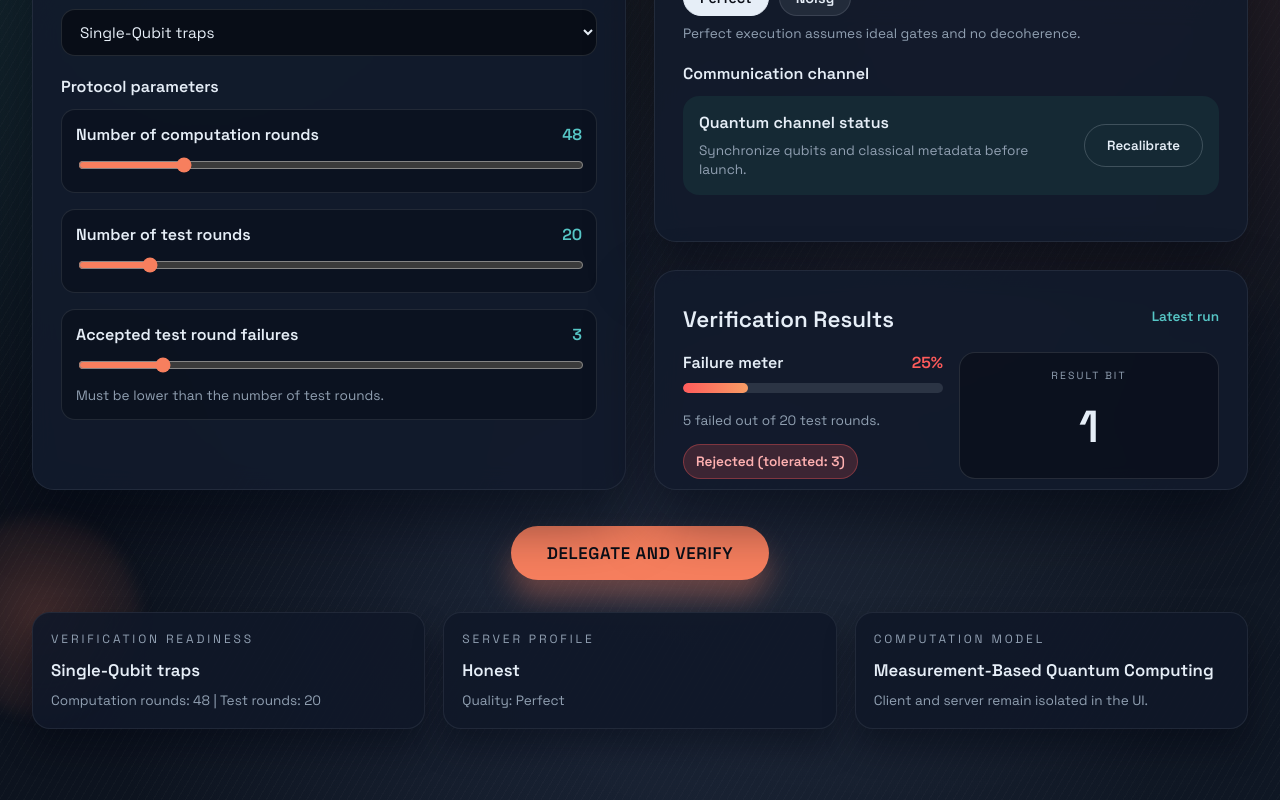
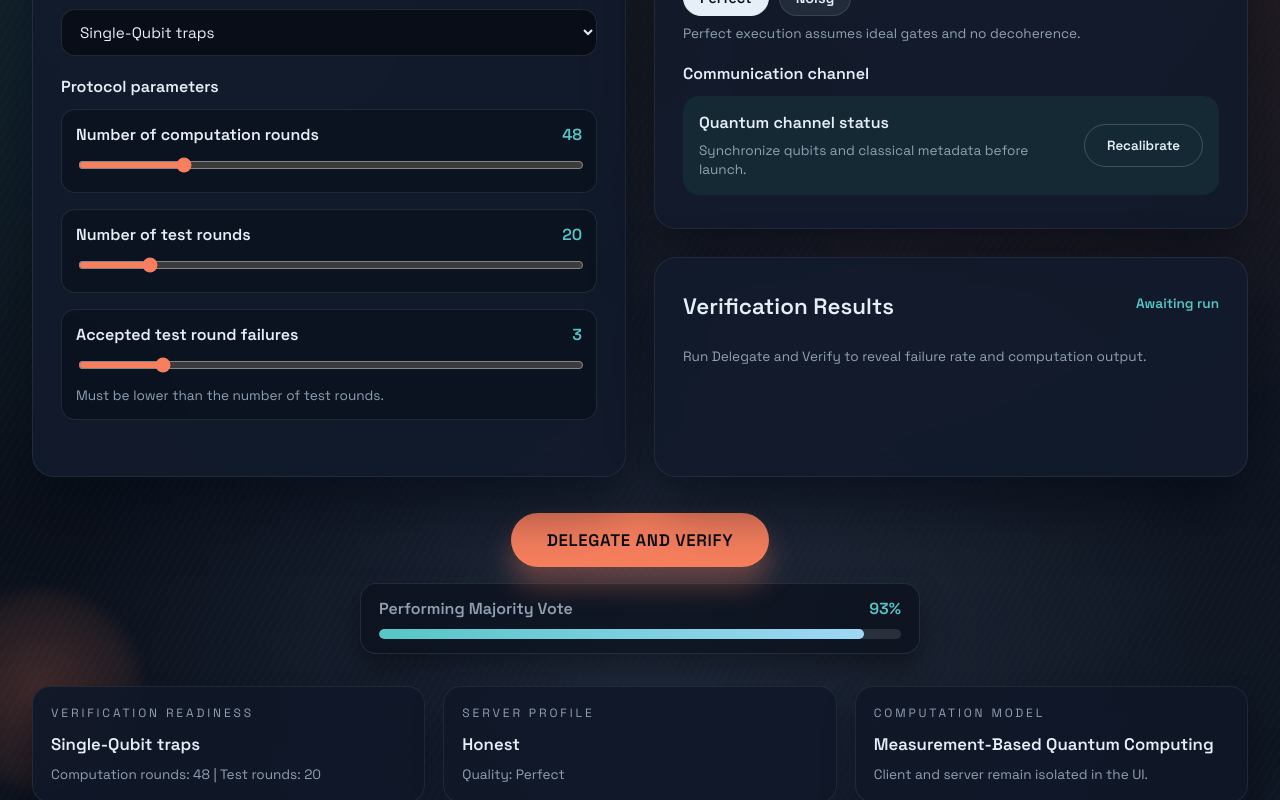
Before and after one commit to jemappellesami/the-verification-software, a React (Vite) app in the folder verification-software/: page / in a window 1280 px wide. Both pictures are taken after a click on the button "DELEGATE AND VERIFY". Shown: the part 299-1099 px from the top of the page. Built offline with nearby package versions, Linux system fonts and the light colour scheme.

Commit message:
Progression bar

```diff
--- a/verification-software/src/App.css
+++ b/verification-software/src/App.css
@@ -166,6 +166,49 @@ body::before {
   padding: 16px 36px;
   letter-spacing: 0.04em;
   text-transform: uppercase;
+}
+
+.progress-panel {
+  margin: 16px auto 0;
+  max-width: 560px;
+  width: 100%;
+  background: rgba(10, 16, 28, 0.7);
+  border: 1px solid rgba(230, 238, 247, 0.1);
+  border-radius: 16px;
+  padding: 14px 18px;
+  display: grid;
+  gap: 10px;
+  box-shadow: 0 14px 28px rgba(0, 0, 0, 0.35);
+}
+
+.progress-header {
+  display: flex;
+  justify-content: space-between;
+  align-items: center;
+  font-weight: 600;
+}
+
+.progress-label {
+  color: var(--muted);
+}
+
+.progress-value {
+  color: var(--accent-2);
+}
+
+.progress-track {
+  height: 10px;
+  border-radius: 999px;
+  background: rgba(230, 238, 247, 0.12);
+  overflow: hidden;
+}
+
+.progress-fill {
+  height: 100%;
+  width: 0%;
+  background: linear-gradient(90deg, #56c6c6, #9fd7f5);
+  border-radius: inherit;
+  transition: width 0.05s linear;
 }
 
 .model-menu-wrap {
--- a/verification-software/src/App.tsx
+++ b/verification-software/src/App.tsx
@@ -1,4 +1,4 @@
-import { useEffect, useMemo, useState } from "react";
+import { useEffect, useMemo, useRef, useState } from "react";
 import "./App.css";
 import ClientPanel from "./components/ClientPanel";
 import InsightsSection from "./components/InsightsSection";
@@ -28,6 +28,15 @@ const maliciousModels = [
   "Custom malicious model",
 ];
 
+const progressSteps = [
+  "Preparing qubits",
+  "Blinding the computation",
+  "Communicating qubits to Server",
+  "Decode measurement outcomes",
+  "Checking traps",
+  "Performing Majority Vote",
+];
+
 function App() {
   const [model, setModel] = useState(models[0]);
   const [isModelMenuOpen, setIsModelMenuOpen] = useState(false);
@@ -44,6 +53,11 @@ function App() {
   const [isResultsStale, setIsResultsStale] = useState(false);
   const [failedTestRounds, setFailedTestRounds] = useState(0);
   const [resultBit, setResultBit] = useState<number | null>(null);
+  const [progress, setProgress] = useState(0);
+  const [progressLabel, setProgressLabel] = useState(progressSteps[0]);
+  const [isProgressVisible, setIsProgressVisible] = useState(false);
+  const [isVerifying, setIsVerifying] = useState(false);
+  const progressTimerRef = useRef<number | null>(null);
 
   const acceptedFailuresMax = useMemo(() => Math.max(testRounds - 1, 0), [
     testRounds,
@@ -54,6 +68,14 @@ function App() {
     setIsResultsStale(true);
     setFailedTestRounds(0);
     setResultBit(null);
+    setProgress(0);
+    setProgressLabel(progressSteps[0]);
+    setIsProgressVisible(false);
+    setIsVerifying(false);
+    if (progressTimerRef.current) {
+      window.clearInterval(progressTimerRef.current);
+      progressTimerRef.current = null;
+    }
   };
 
   const handleTestRounds = (value: number) => {
@@ -98,12 +120,61 @@ function App() {
   };
 
   const handleDelegateVerify = () => {
-    const safeTestRounds = Math.max(testRounds, 1);
-    const failures = Math.floor(Math.random() * safeTestRounds);
-    setFailedTestRounds(failures);
-    setResultBit(Math.random() < 0.5 ? 0 : 1);
-    setHasResults(true);
+    if (isVerifying) {
+      return;
+    }
+
+    const totalDuration = 3000;
+    const startTime = performance.now();
+
+    setHasResults(false);
     setIsResultsStale(false);
+    setIsProgressVisible(true);
+    setIsVerifying(true);
+    setProgress(0);
+    setProgressLabel(progressSteps[0]);
+
+    if (progressTimerRef.current) {
+      window.clearInterval(progressTimerRef.current);
+    }
+
+    progressTimerRef.current = window.setInterval(() => {
+      const elapsed = performance.now() - startTime;
+      const ratio = Math.min(elapsed / totalDuration, 1);
+      const nextProgress = Math.round(ratio * 100);
+      const stepIndex = Math.min(
+        progressSteps.length - 1,
+        Math.floor(ratio * progressSteps.length)
+      );
+
+      setProgress(nextProgress);
+      setProgressLabel(progressSteps[stepIndex]);
+
+      if (ratio >= 1) {
+        const safeTestRounds = Math.max(testRounds, 1);
+        const failures = Math.floor(Math.random() * safeTestRounds);
+        setFailedTestRounds(failures);
+        setResultBit(Math.random() < 0.5 ? 0 : 1);
+        setHasResults(true);
+        setIsVerifying(false);
+        if (progressTimerRef.current) {
+          window.clearInterval(progressTimerRef.current);
+          progressTimerRef.current = null;
+        }
+      }
+    }, 50);
+  };
+
+  useEffect(() => {
+    return () => {
+      if (progressTimerRef.current) {
+        window.clearInterval(progressTimerRef.current);
+      }
+    };
+  }, []);
+
+  const handleDelegateVerifyClick = () => {
+    handleDelegateVerify();
   };
 
   const handleComputationRounds = (value: number) => {
@@ -169,10 +240,29 @@ function App() {
       </div>
 
       <div className="cta-row">
-        <button className="primary cta-button" onClick={handleDelegateVerify}>
+        <button
+          className="primary cta-button"
+          onClick={handleDelegateVerifyClick}
+          type="button"
+          disabled={isVerifying}
+        >
           Delegate and Verify
         </button>
       </div>
+      {isProgressVisible ? (
+        <div className="progress-panel" aria-live="polite">
+          <div className="progress-header">
+            <span className="progress-label">{progressLabel}</span>
+            <span className="progress-value">{progress}%</span>
+          </div>
+          <div className="progress-track">
+            <div
+              className="progress-fill"
+              style={{ width: `${progress}%` }}
+            />
+          </div>
+        </div>
+      ) : null}
 
       <InsightsSection
         strategy={strategy}
```
